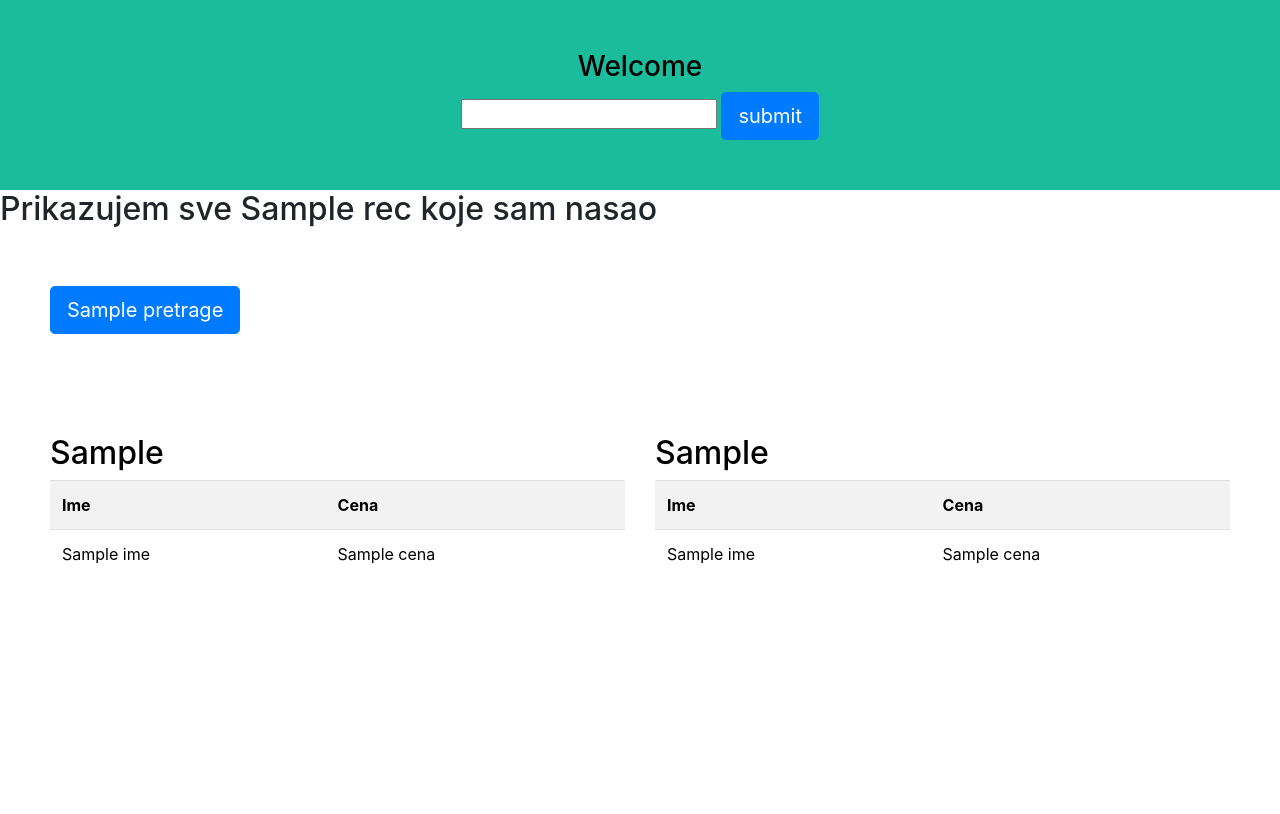
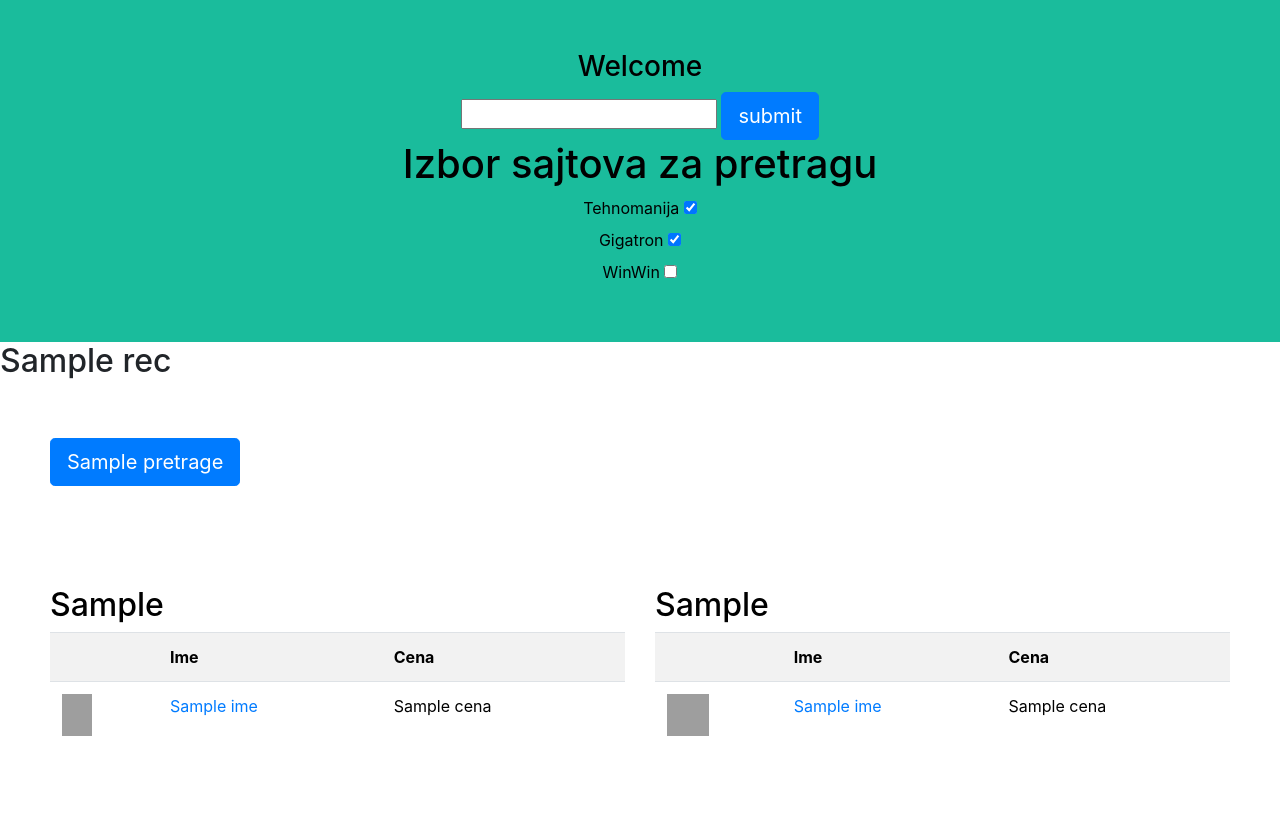
Before and after one commit to andrijaz/Tech-Search, a Flask app: template templates/index.html in a window 1280 px wide. Before the commit the page ends 564 px from the top, so only its background shows below. Run offline with Flask 2, Linux system fonts and the light colour scheme; the template is opened without the code that fills it: most values are stand-ins (such as "Sample title", 1, 10 or a date in 2020); some libraries are stand-ins or nearby versions; grey boxes are pictures that could not be loaded.

Commit message:
dodat multi-pretaga, link,slike

```diff
--- a/flaskuporedi.py
+++ b/flaskuporedi.py
@@ -7,33 +7,71 @@ app = Flask(__name__)
 proceseed_text = ""
 pretrage = []
 
+nizu_izabrane = []
 @app.route("/")
 def index():
     return render_template("welcome.html")
 
 @app.route('/', methods=['POST'])
 def index_post():
+    izabrane = []
     text = request.form['text']
     proceseed_text = text.lower().strip()
 
-    uporedi.tehnomanija = []
-    uporedi.gigatron = []
-    uporedi.get_tehnomanija(proceseed_text)
-    uporedi.get_gigatron(proceseed_text)
 
-    if proceseed_text not in pretrage:
-        pretrage.append(proceseed_text)
-    #if (T in izabrane)
-    #   uporedi.tehnomanija = [], uporedi.get_tehnomanija(text), ime1 = t, firma1=t
-    #elif (G in izabrane)
-    #   uporedi.gigatron = [], uporedi.get_gigatron(text), ime1 = t, firma1=g
-    #
-    ime1 = "Tehnomanija"
-    ime2 = "Gigatron"
-    ime3 = "WinWin"
-    firma1 = uporedi.tehnomanija
-    firma2 = uporedi.gigatron
-    return render_template("index.html",ime1=ime1, ime2=ime2, firma1=firma1, firma2=firma2, pretrage=pretrage, rec = proceseed_text)
+    if len(proceseed_text)==0:
+        return render_template("welcome.html", poruka='Unesi pojam za pretragu')
+    if request.form.get('tehnomanija'):
+       izabrane.append('t')
+    if request.form.get('gigatron'):
+       izabrane.append('g')
+    if request.form.get('winwin'):
+       izabrane.append('w')
+    print(izabrane)
+    if len(izabrane) != 2 :
+        return render_template("welcome.html", poruka='Izaberi 2 firme')
+    else:
+        #poruka = 'Prikazujem sve ' + proceseed_text +' koje sam nasao'
+
+        if proceseed_text not in pretrage:
+            pretrage.append(proceseed_text)
+        if 'g' not in izabrane: #then tehno + winwin
+            uporedi.tehnomanija = []
+            uporedi.get_tehnomanija(proceseed_text)
+            ime1 = 'Tehnomanija'
+            firma1 = uporedi.tehnomanija
+
+            uporedi.winwin = []
+            uporedi.get_winwin(proceseed_text)
+            ime1 = 'Win Win'
+            firma1 = uporedi.winwin
+        if 't' not in izabrane: #then winwin + giga
+            uporedi.winwin = []
+            uporedi.get_winwin(proceseed_text)
+            ime1 = 'Win Win'
+            firma1 = uporedi.winwin
+
+            uporedi.gigatron = []
+            uporedi.get_gigatron(proceseed_text)
+            ime2 = "Gigatron"
+            firma2 = uporedi.gigatron
+
+        if 'w' not in izabrane: #then giga+tehno
+            uporedi.tehnomanija = []
+            uporedi.get_tehnomanija(proceseed_text)
+            ime1 = 'Tehnomanija'
+            firma1 = uporedi.tehnomanija
+
+            uporedi.gigatron = []
+            uporedi.get_gigatron(proceseed_text)
+            ime2 = "Gigatron"
+            firma2 = uporedi.gigatron
+
+        return render_template("index.html",ime1=ime1, ime2=ime2,
+                           firma1=firma1, firma2=firma2,
+                           pretrage=pretrage,
+                           rec = proceseed_text)
+
 if __name__ == '__main__':
     #app.debug = True
     app.run()
--- a/templates/index.html
+++ b/templates/index.html
@@ -4,9 +4,9 @@
 <head>
     <meta charset="UTF-8">
 	<meta name = "viewport" content = "width=device-width, initial-scale = 1">
-    <title>Tehnomanija vs Gigatron</title>
+    <title>Tech Search {{ime1}}-{{ime2}}</title>
 	<link href="/static/bootstrap.min.css" rel="stylesheet" media="screen">
-
+	<script src="http://code.jquery.com/jquery-3.3.1.min.js" integrity="sha256-FgpCb/KJQlLNfOu91ta32o/NMZxltwRo8QtmkMRdAu8=" crossorigin="anonymous"></script>
 	<style>
 
 	.container-fluid {
@@ -22,6 +22,9 @@
         background-color: white;
         color: black;
     }
+    .table tbody tr:hover td, .table tbody tr:hover th {
+    background-color: #1abc9c;
+}
 
 	</style>
 </head>
@@ -32,12 +35,29 @@
 
 	<form method="POST">
 		<input name="text" id = "input_field">
-		<input type='submit' id='submit' class='btn btn-primary btn-lg' value='submit'>
+		<input type='submit' id='submit' class='btn btn-primary btn-lg' value='submit' onclick="alert_firme()">
+	<h1> Izbor sajtova za pretragu</h1>
+		<label class="container">Tehnomanija
+  			<input type="checkbox" checked="checked" name="tehnomanija">
+  			<span class="checkmark"></span>
+		</label>
+		<label class="container">Gigatron
+  			<input type="checkbox" checked="checked" name="gigatron">
+  			<span class="checkmark"></span>
+		</label>
+		<label class="container">WinWin
+  			<input type="checkbox" name="winwin">
+  			<span class="checkmark"></span>
+		</label>
+
 	</form>
 </div>
 
 
-	<h2> Prikazujem sve {{ rec }} koje sam nasao</h2>
+
+
+
+	<h2> {{ rec }}</h2>
 	<div class = "container-fluid bg-2">
 
 		{%  for p in pretrage %}
@@ -50,32 +70,96 @@
 	<div class = "row">
 		<div class = "col">
 			<h2> {{ ime1 }} </h2>
-			<table title="{{ ime1 }}" class = "table table-striped">
-				<tr> <th> Ime</th>  <th> Cena </th></tr>
+			<table title="{{ ime1 }}" class = "table table-striped" id="myTableL">
+				<tr><th></th> <th onclick="sortTable(1, 'myTableL')"> Ime</th>  <th onclick="sortTable(2, 'myTableL')"> Cena </th></tr>
 				{% for i in firma1 %}
-				<tr> <td> {{i['ime']}}</td> <td> {{i['cena']}}</td>  </tr>
+
+				<tr> <td> <img src="{{i['slika']}}"  width="30" height="42">  </td>
+					<td> <a href="{{i['link']}}"> {{i['ime']}}</a></td>
+					<td> {{i['cena']}}</td>  </tr>
 				{%endfor%}
 			</table>
 		</div>
 
 		<div class = "col">
 			<h2> {{ime2}} </h2>
-			<table title=" {{ime2}}" class = "table table-striped">
-				<tr> <th> Ime</th>  <th> Cena </th></tr>
+			<table title=" {{ime2}}" class = "table table-striped" id="myTableR">
+				<tr><th></th> <th onclick="sortTable(1, 'myTableR')"> Ime</th>  <th onclick="sortTable(2, 'myTableR')"> Cena </th></tr>
+
 				{% for i in firma2 %}
-				<tr> <td> {{i['ime']}}</td> <td> {{i['cena']}}</td>  </tr>
+
+				<tr><td> <img src="{{i['slika']}}"  width="42" height="42">  </td>
+					<td> <a href="{{i['link']}}"> {{i['ime']}}</a></td>
+					<td> {{i['cena']}}</td>  </tr>
 				{%endfor%}
 			</table>
 		</div>
 	</div>
 </div>
 
-<script>
+<script type="text/javascript">
 function btn_search(search_id) {
 
     	document.getElementById("input_field").value = document.getElementById( search_id ).value;
     	document.getElementById("submit").click()
 }
+function alert_firme(){
+var numberOfChecked = $('input:checkbox:checked').length;
+if( numberOfChecked > 2 )
+	alert("Samo 2 firme mogu biti izabrane");
+elseif  (numberOfChecked == 1)
+	alert("Izaberi 2 firme");
+	}
+function sortTable(n, tableId) {
+  var table, rows, switching, i, x, y, shouldSwitch, dir, switchcount = 0;
+  table = document.getElementById(tableId);
+  switching = true;
+
+  dir = "asc";
+
+  while (switching) {
+
+    switching = false;
+    rows = table.getElementsByTagName("TR");
+
+    for (i = 1; i < (rows.length - 1); i++) {
+
+      shouldSwitch = false;
+
+      x = rows[i].getElementsByTagName("TD")[n];
+      y = rows[i + 1].getElementsByTagName("TD")[n];
+
+      if (dir == "asc") {
+        if (x.innerHTML.toLowerCase() > y.innerHTML.toLowerCase()) {
+
+          shouldSwitch= true;
+          break;
+        }
+      } else if (dir == "desc") {
+        if (x.innerHTML.toLowerCase() < y.innerHTML.toLowerCase()) {
+
+          shouldSwitch= true;
+          break;
+        }
+      }
+    }
+    if (shouldSwitch) {
+
+      rows[i].parentNode.insertBefore(rows[i + 1], rows[i]);
+      switching = true;
+
+      switchcount ++;
+    } else {
+
+      if (switchcount == 0 && dir == "asc") {
+        dir = "desc";
+        switching = true;
+      }
+    }
+  }
+}
+
+
 
 </script>
 
--- a/uporedi.py
+++ b/uporedi.py
@@ -6,46 +6,51 @@ from bs4 import BeautifulSoup
 def get_tehnomanija(fraza):
 
     link = "https://www.tehnomanija.rs/index.php?mod=catalog&op=thm_search&search_type=&submited=1&keywords="
-    fraze = fraza
-    fraze = fraze.replace(" ","+")
-    r = requests.get(link+fraze+"&items_per_page=60")
-    link = r.text
 
-    soup = BeautifulSoup(link, 'html.parser')
+    fraza = fraza.replace(" ","+")
+    r = requests.get(link+fraza+"&items_per_page=60")
+    link_text = r.text
+
+    soup = BeautifulSoup(link_text, 'html.parser')
 
     for p in soup.find_all("div", class_="product-wrap-grid"):
         ime = p.find("div", class_ = "product-name-grid").text.strip()
-        cena = p.find("div", class_="price").text.strip()
-        tehnomanija.append({"ime":ime, "cena":cena})
+        cena = int(p.find("div", class_="price").text.strip().strip("RSD").replace(".", ""))
+        link = p.find("a", class_="product-link").get('href')
+        img_link = p.find("img")['src']
+        tehnomanija.append({"ime":ime, "cena":cena, "link":link, "slika":img_link})
 
 def get_gigatron(fraza):
 
-    linkg = "https://www.gigatron.rs/pretraga?pojam="
-    frazeg = fraza
-    frazeg = frazeg.replace(" ", "+")
+    link = "https://www.gigatron.rs/pretraga?pojam="
+    fraza = fraza.replace(" ", "+")
 
-    r = requests.get(linkg+frazeg + "&prikaz=grid-view&limit=128")
-    linkg = r.text
+    r = requests.get(link+fraza + "&prikaz=grid-view&limit=128")
+    link_text = r.text
 
-    soupg = BeautifulSoup(linkg, 'html.parser')
+    soup = BeautifulSoup(link_text, 'html.parser')
 
-    for p in soupg.find_all("li", class_="item"):
+    for p in soup.find_all("li", class_="item"):
         ime = p.find("a",class_="product-name" ).text.strip()
 
         if p.find("h5", class_="old-price")== None:
             cena = p.find("h4", class_="final-price").text.strip() #cena bez maloprodajnog popust ili snizenja
         else:
             cena = p.find("h5", class_="old-price").text.strip()  # cena za maloprodajno
-        gigatron.append({"ime": ime, "cena": cena})
+        cena = cena.strip("RSD").strip("MP cena:").replace(".", "")
+
+        link = p.find("a", itemprop="url").get('href')
+        img_link = "https://www.gigatron.rs" + p.find("img")['src']
+
+        gigatron.append({"ime": ime, "cena": cena,  "link":link, "slika":img_link})
 
 def get_winwin(fraza):
     link  = "http://www.winwin.rs/catalogsearch/result/index/?limit=28&mode=grid&q="
-    fraze = fraza
-    fraze = fraze.replace(" ","+")
-    r = requests.get(link+fraze)
-    link = r.text
 
-    soup = BeautifulSoup(link, 'html.parser')
+    fraza = fraza.replace(" ","+")
+    r = requests.get(link+fraza)
+    link_text = r.text
+    soup = BeautifulSoup(link_text, 'html.parser')
     for p in soup.find_all("li", class_="item"):
         ime = p.find("a", itemprop="name").text.strip()
         cena = p.find("span", class_="price").text.strip()
@@ -55,3 +60,5 @@ def get_winwin(fraza):
 tehnomanija=[]
 gigatron = []
 winwin = []
+
+#print(gigatron)
```
Also changed, not shown: templates/welcome.html (+33 -1 lines).
